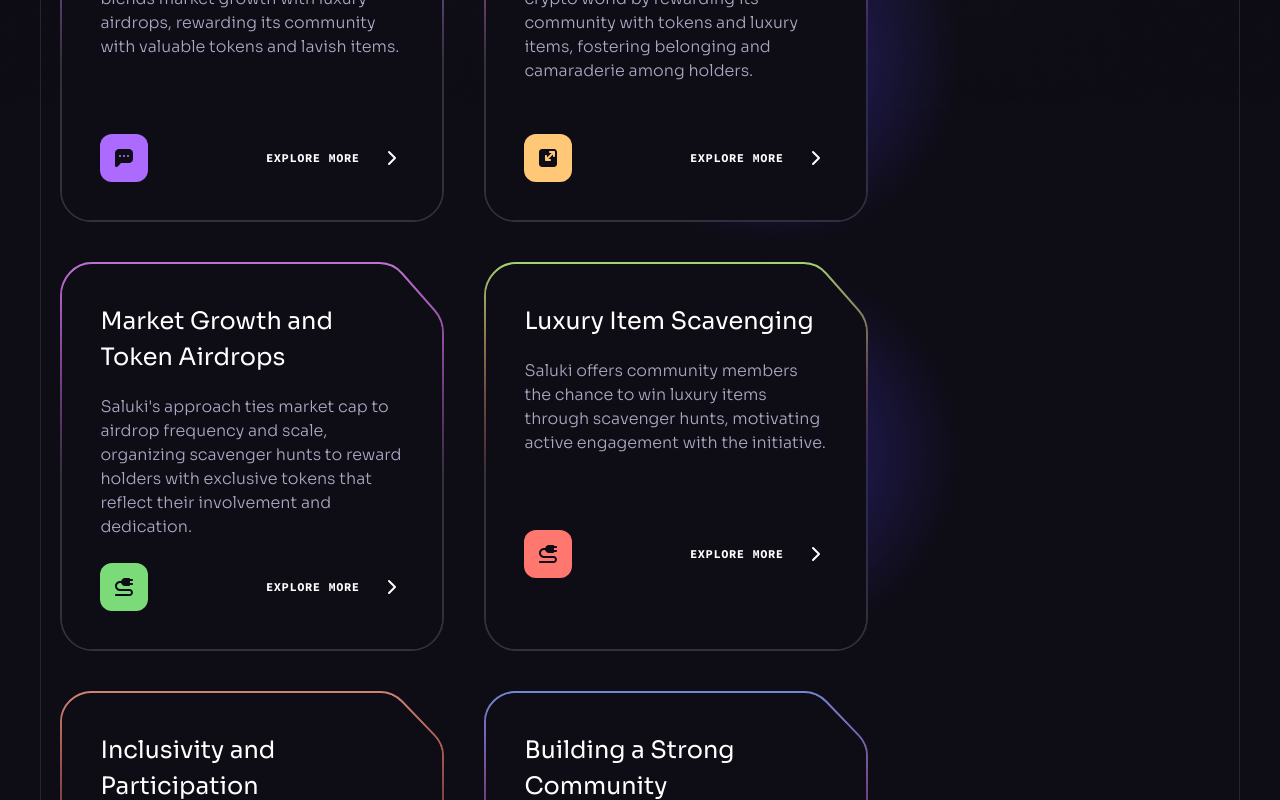
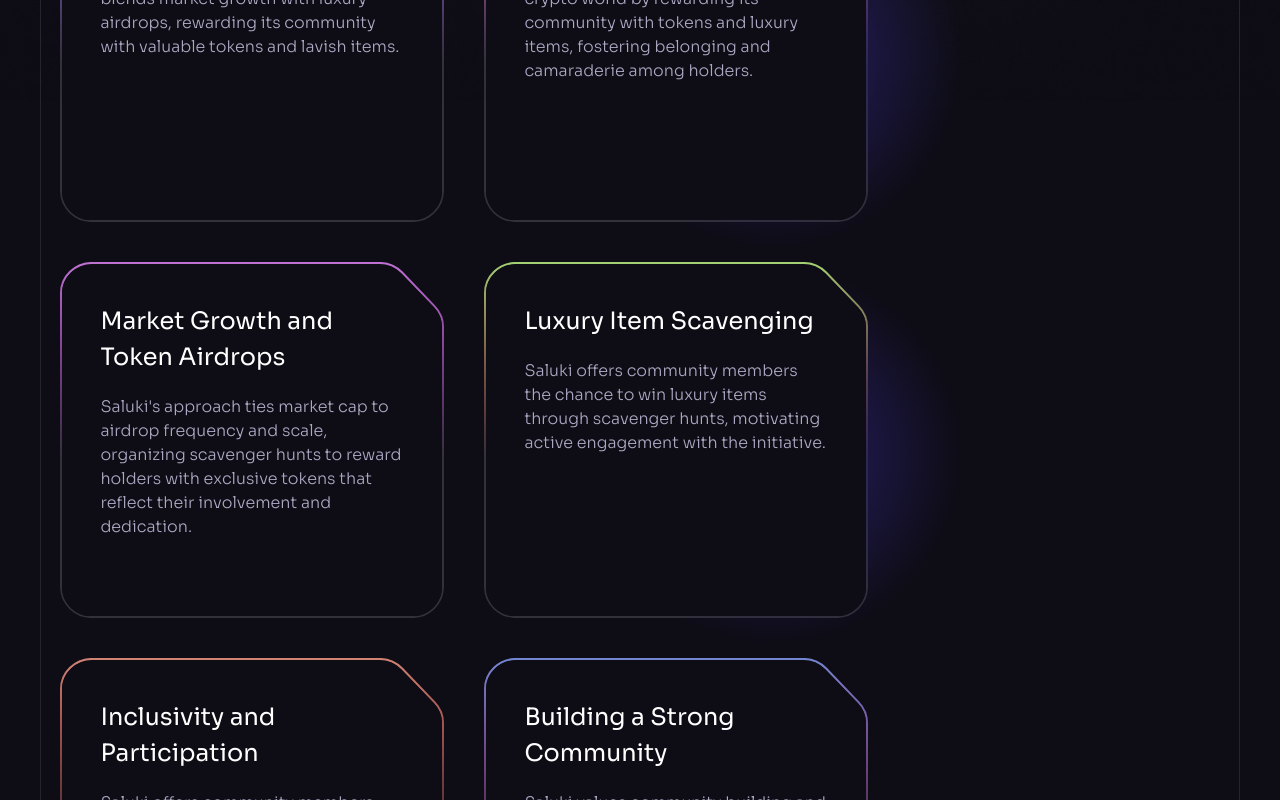
Before and after one commit to OckiyaCliff/Saluki, a React (Vite) app: page / in a window 1280 px wide. Shown: the part 1660-2460 px from the top of the page. Built offline with nearby package versions, Linux system fonts and the light colour scheme.

Commit message:
explore removed

```diff
--- a/src/components/Benefits.jsx
+++ b/src/components/Benefits.jsx
@@ -1,7 +1,6 @@
 import { benefits } from "../constants";
 import Heading from "./Heading";
 import Section from "./Section";
-import Arrow from "../assets/svg/Arrow";
 import { GradientLight } from "./design/Benefits";
 import ClipPath from "../assets/svg/ClipPath";
 import Presale from "./Presale";
@@ -27,18 +26,7 @@
               <div className="relative z-2 flex flex-col min-h-[22rem] p-[2.4rem] pointer-events-none">
                 <h5 className="h5 mb-5">{item.title}</h5>
                 <p className="body-2 mb-6 text-n-3">{item.text}</p>
-                <div className="flex items-center mt-auto">
-                  <img
-                    src={item.iconUrl}
-                    width={48}
-                    height={48}
-                    alt={item.title}
-                  />
-                  <p className="ml-auto font-code text-xs font-bold text-n-1 uppercase tracking-wider">
-                    Explore more
-                  </p>
-                  <Arrow />
-                </div>
+
               </div>
 
               {item.light && <GradientLight />}
```
